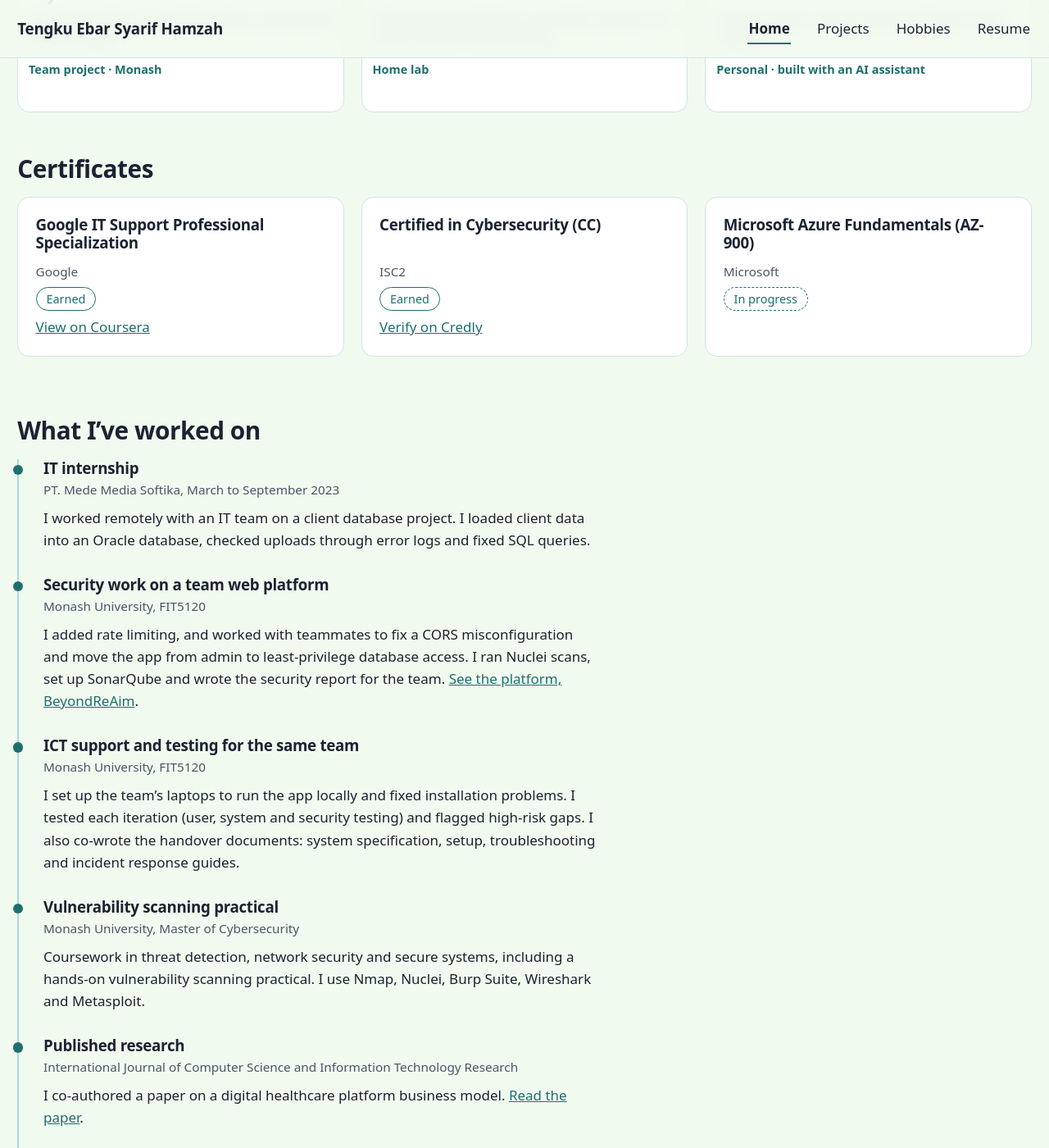
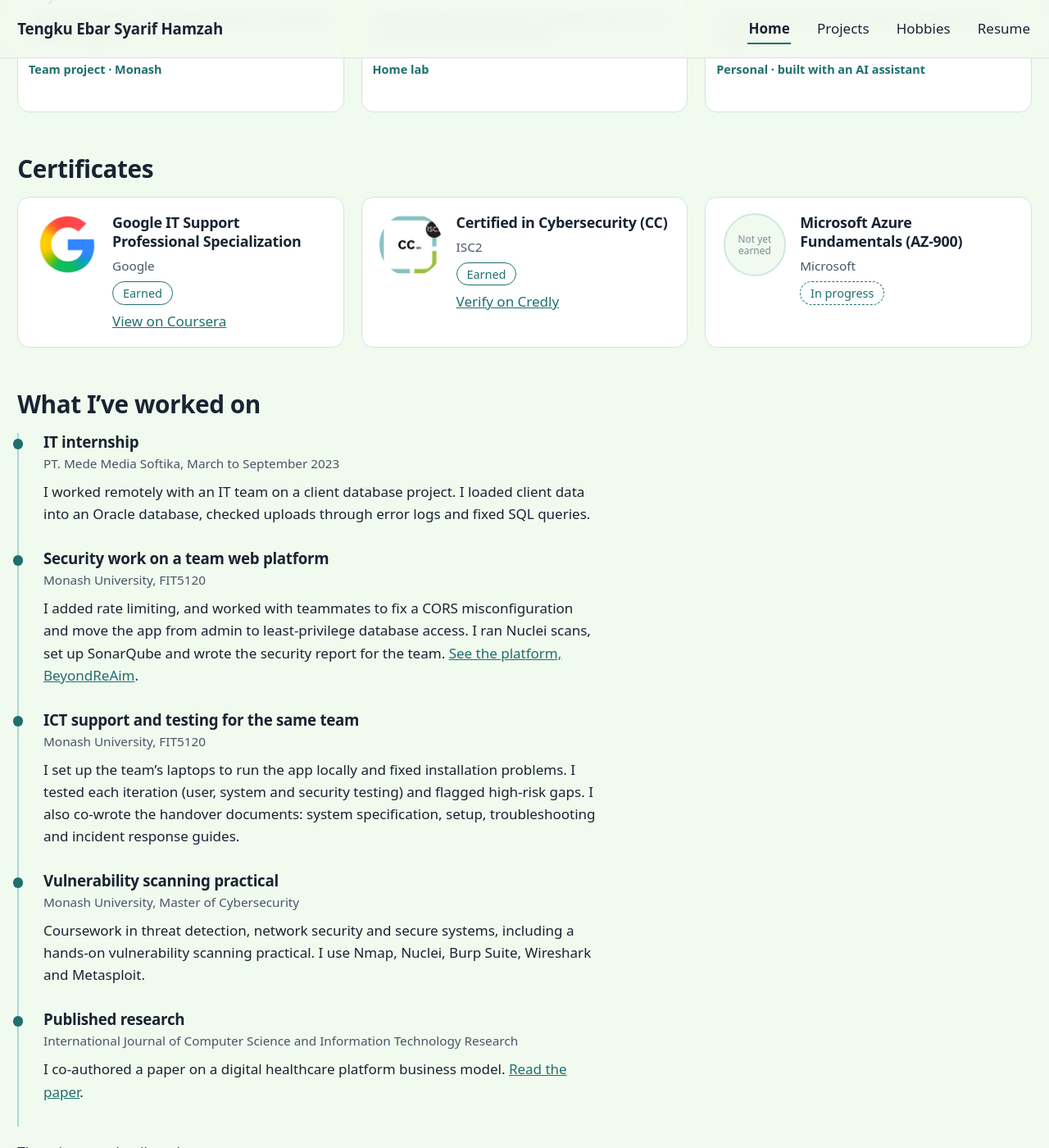
Before and after one commit to tengkuebar/tengkuebar.github.io, a Jekyll site: the page built from index.md, in a window 1280 px wide and 1400 px high, scrolled down 1321 px. Shown: the whole window at 82% size. Built offline with Jekyll 4.4.1, drawn with Linux system fonts in a browser that asks for light colours.

Commit message:
Add certificate badges, a longer gameplay clip and a spotlight around it
- Certificates: round badge slot beside each card; ISC2 CC badge and Google logo
- Gameplay clip now starts at the building entrance and runs to the loot screen
- Page dims around the clip while it plays

Co-Authored-By: Claude Sonnet 5.5 <noreply@anthropic.com>

```diff
--- a/_data/certs.yml
+++ b/_data/certs.yml
@@ -2,16 +2,20 @@
 # status is either Earned or In progress.
 # url is the public link. link_label is the text of the link on the card.
 # A card shows its link only when url is not empty.
+# badge is an optional path to the official badge image, for example /assets/img/certs/google-it-support.webp.
+# Leave it out for a dashed placeholder; an In progress certificate always shows an empty slot.
 
 - name: Google IT Support Professional Specialization
   issuer: Google
   status: Earned
+  badge: /assets/img/certs/google-it-support.webp
   url: "https://www.coursera.org/account/accomplishments/specialization/YJ6LU7FRYP3U"
   link_label: "View on Coursera"
 
 - name: Certified in Cybersecurity (CC)
   issuer: ISC2
   status: Earned
+  badge: /assets/img/certs/isc2-cc.webp
   url: "https://www.credly.com/badges/832ed40d-18f7-49f8-b00c-d1b3b51aa7d1/public_url"
   link_label: "Verify on Credly"
 
--- a/assets/css/style.css
+++ b/assets/css/style.css
@@ -706,18 +706,78 @@ pre {
   font-size: 0.9rem;
 }
 
-/* Certificate cards share rows, so names, issuers, status and links line up across cards */
+/* Certificate cards: official badge on the left, text on the right */
 .cert-grid {
-  row-gap: 0;
-}
-
-.cert-grid .card {
-  display: grid;
-  grid-row: span 4;
-  grid-template-rows: subgrid;
-  row-gap: 0;
-  align-content: start;
-  margin-bottom: 1.25rem;
+  grid-template-columns: repeat(auto-fit, minmax(19rem, 1fr));
+}
+
+.cert-card {
+  display: flex;
+  gap: 1rem;
+  align-items: flex-start;
+  padding: 1.1rem 1.25rem;
+}
+
+.cert-badge {
+  flex: none;
+  width: 4.5rem;
+  height: 4.5rem;
+  border-radius: 50%;
+  object-fit: contain;
+  transition: transform 200ms var(--ease-out);
+}
+
+main img.cert-badge {
+  border: 0;
+}
+
+.cert-badge-ph,
+.cert-badge-soon {
+  display: flex;
+  align-items: center;
+  justify-content: center;
+  padding: 0.4rem;
+  font-size: 0.7rem;
+  line-height: 1.2;
+  text-align: center;
+  color: var(--text-muted);
+}
+
+.cert-badge-ph {
+  background: var(--tint);
+  border: 2px dashed var(--accent);
+}
+
+.cert-badge-soon {
+  background: var(--bg);
+  border: 2px solid var(--border);
+  color: #7d8a99;
+}
+
+.cert-body {
+  min-width: 0;
+}
+
+.cert-card h3 {
+  margin: 0 0 0.25rem;
+  font-size: 1.05rem;
+  line-height: 1.3;
+}
+
+.cert-card p {
+  margin: 0.35rem 0 0;
+}
+
+@media (hover: hover) and (pointer: fine) {
+  .cert-card:hover .cert-badge:not(.cert-badge-soon) {
+    transform: scale(1.05);
+  }
+}
+
+@media (prefers-reduced-motion: reduce) {
+  .cert-badge {
+    transition: none;
+  }
 }
 
 /* Experience timeline on the home page */
@@ -1592,6 +1652,24 @@ pre {
   }
 }
 
+/* Darkens the page around a playing clip. clip.js moves this frame over the video. */
+.clip-spot {
+  position: fixed;
+  left: 0;
+  top: 0;
+  z-index: 40;
+  border-radius: 0.75rem;
+  box-shadow: 0 0 0 100vmax rgb(8 12 20 / 0.78);
+  opacity: 0;
+  pointer-events: none;
+  transition: opacity 200ms var(--ease-out);
+}
+
+.clip-spot.on {
+  opacity: 1;
+  transition-duration: 350ms;
+}
+
 /* Phones and narrow windows */
 @media (max-width: 40em) {
   main.container {
--- a/index.md
+++ b/index.md
@@ -69,11 +69,14 @@ redirect_from: /about/
   <h2 id="certs-heading">Certificates</h2>
   <ul class="card-grid cert-grid">
     {% for cert in site.data.certs %}
-    <li class="card">
-      <h3>{{ cert.name }}</h3>
-      <p class="muted">{{ cert.issuer }}</p>
-      <p><span class="badge{% if cert.status == 'In progress' %} badge-progress{% endif %}">{{ cert.status }}</span></p>
-      {% if cert.url and cert.url != "" %}<p><a href="{{ cert.url }}" rel="noopener">{{ cert.link_label | default: "Verify" }}</a></p>{% endif %}
+    <li class="card cert-card">
+      {% if cert.badge and cert.badge != "" %}<img class="cert-badge" src="{{ cert.badge | relative_url }}" alt="{{ cert.name }} badge" width="72" height="72" loading="lazy">{% elsif cert.status == 'In progress' %}<span class="cert-badge cert-badge-soon" aria-hidden="true">Not yet earned</span>{% else %}<span class="cert-badge cert-badge-ph" aria-hidden="true">Badge</span>{% endif %}
+      <div class="cert-body">
+        <h3>{{ cert.name }}</h3>
+        <p class="muted">{{ cert.issuer }}</p>
+        <p><span class="badge{% if cert.status == 'In progress' %} badge-progress{% endif %}">{{ cert.status }}</span></p>
+        {% if cert.url and cert.url != "" %}<p><a href="{{ cert.url }}" rel="noopener">{{ cert.link_label | default: "Verify" }}</a></p>{% endif %}
+      </div>
     </li>
     {% endfor %}
   </ul>
```
Also changed, not shown: assets/js/clip.js (+32 -2 lines), assets/img/certs/google-it-support.webp (added), assets/img/certs/isc2-cc.webp (added), assets/img/games/tarkov-poster.webp, 1 other file.
